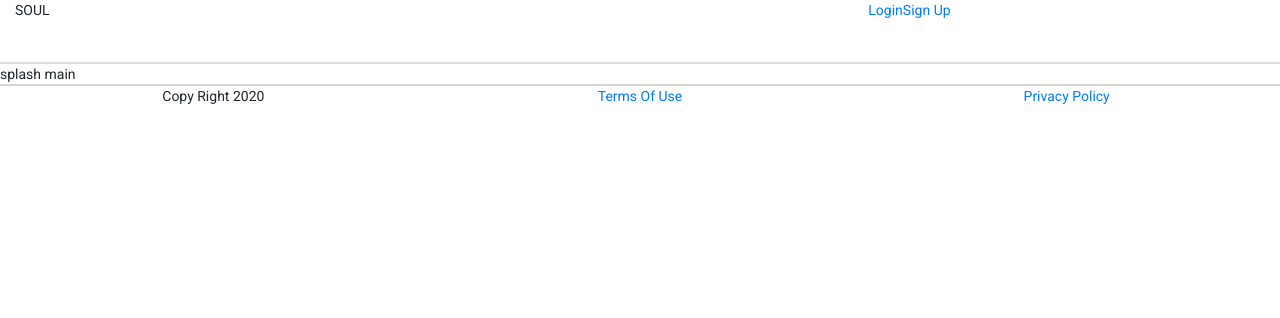
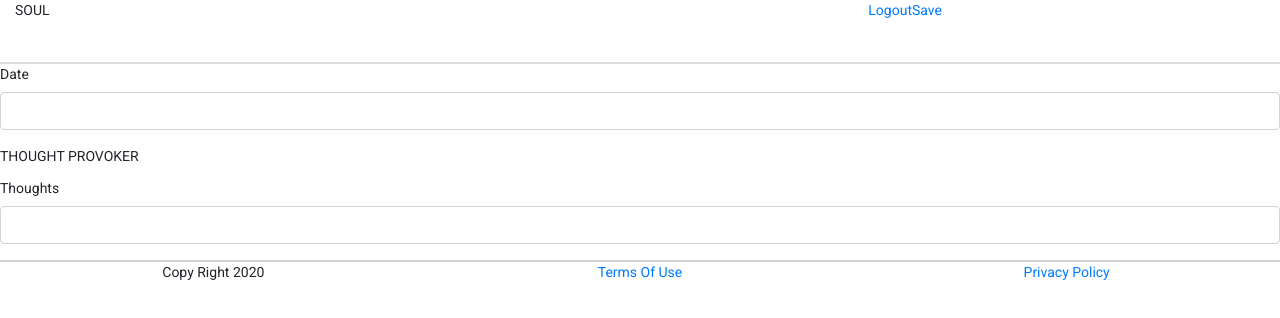
Before and after one commit to ToddAdelgren/CodeAcademySoulTherapy, an Angular app: page /journal in a window 1280 px wide. Before the commit this address led to /splash. Shown: the top 318 px of the page. Built offline with nearby package versions, Linux system fonts and the light colour scheme.

Commit message:
Work Related To Adding journal.component

```diff
--- a/src/app/app-routing.module.ts
+++ b/src/app/app-routing.module.ts
@@ -5,12 +5,15 @@ import { LoginComponent } from './components/login/login.component';
 import { SignupComponent } from './components/signup/signup.component';
 import { TermsOfuseComponent } from './components/terms-ofuse/terms-ofuse.component';
 import { PrivacyPolicyComponent } from './components/privacy-policy/privacy-policy.component';
+import { JournalComponent } from './components/journal/journal.component';
 
 
 const routes: Routes = [
   {path: 'splash', component: SplashComponent},
   {path: 'login', component: LoginComponent},
+  {path: 'logout', redirectTo: '/splash'},
   {path: 'signup', component: SignupComponent},
+  {path: 'journal', component: JournalComponent},
   {path: 'terms-ofuse', component: TermsOfuseComponent},
   {path: 'privacy-policy', component: PrivacyPolicyComponent},
   {path: '**', redirectTo: '/splash'}
--- a/src/app/app.module.ts
+++ b/src/app/app.module.ts
@@ -12,6 +12,7 @@ import { BrowserAnimationsModule } from '@angular/platform-browser/animations';
 import {MaterialModule} from './material-module';
 import { FormsModule, ReactiveFormsModule } from '@angular/forms';
 import { HttpClientModule } from '@angular/common/http';
+import { JournalComponent } from './components/journal/journal.component';
 
 @NgModule({
   declarations: [
@@ -21,7 +22,8 @@ import { HttpClientModule } from '@angular/common/http';
     LoginComponent,
     SignupComponent,
     PrivacyPolicyComponent,
-    TermsOfuseComponent
+    TermsOfuseComponent,
+    JournalComponent
   ],
   imports: [
     BrowserModule,
--- /dev/null
+++ b/src/app/components/journal/journal.component.html
@@ -0,0 +1,31 @@
+<header class="container-fluid b-header ht4">
+    <div class="row">
+        <div class="col-12 col-sm-8">SOUL</div>
+        <div class="col-12 col-sm-4">
+            <a [routerLink]="['/logout']">Logout</a>
+            <a [routerLink]="['/save']">Save</a>
+        </div>
+    </div>
+</header>
+<main>
+    <form [formGroup]="journalForm">
+        <div class="form-group">
+            <label for="journal-date">Date</label>
+            <input formControlName="journalDate" [ngClass]="{'is-invalid': showJournalDateRequired}" type="text" class="form-control" id="journal-date">
+            <small id="invalid-journal-date" [ngClass]="{'hidden': hideInvalidJournalDate}" class="form-text text-danger">Invalid Date</small>
+            <div class="invalid-feedback">
+                Please enter Date.
+            </div>
+        </div>
+        <p>THOUGHT PROVOKER</p>
+        <div class="form-group">
+            <label for="journal-thoughts">Thoughts</label>
+            <input formControlName="journalThoughts" [ngClass]="{'is-invalid': showJournalThoughtsRequired}" type="textarea" class="form-control" id="journal-thoughts">
+            <small id="invalid-journal-thoughts" [ngClass]="{'hidden': hideInvalidJournalThoughts}" class="form-text text-danger">Invalid Thoughts</small>
+            <div class="invalid-feedback">
+                Please enter your thoughts.
+            </div>
+        </div>
+    </form>
+</main>
+<app-footer></app-footer>
--- /dev/null
+++ b/src/app/components/journal/journal.component.ts
@@ -0,0 +1,27 @@
+import { Component, OnInit } from '@angular/core';
+import { FormGroup, FormBuilder, Validators } from '@angular/forms';
+
+@Component({
+  selector: 'app-journal',
+  templateUrl: './journal.component.html',
+  styleUrls: ['./journal.component.scss']
+})
+
+export class JournalComponent implements OnInit {
+
+  journalForm: FormGroup;
+  hideInvalidJournalDate: boolean = true;
+  hideInvalidJournalThoughts: boolean = true;
+  showJournalDateRequired: boolean = false;
+  showJournalThoughtsRequired: boolean = false;
+
+  constructor(private formBuilder: FormBuilder) {}
+
+  ngOnInit(): void {
+    this.journalForm = this.formBuilder.group({
+      journalDate: ['', Validators.compose([Validators.required])],
+      journalThoughts: ['', Validators.compose([Validators.required])],
+      });
+  }
+
+}
--- a/src/app/components/login/login.component.ts
+++ b/src/app/components/login/login.component.ts
@@ -2,6 +2,7 @@ import { Component, OnInit } from '@angular/core';
 import { FormGroup, FormBuilder, Validators } from '@angular/forms';
 import { UserService } from 'src/app/services/user.service';
 import { User } from 'src/app/interfaces/user';
+import { Router } from '@angular/router';
 
 @Component({
   selector: 'app-login',
@@ -18,7 +19,8 @@ export class LoginComponent implements OnInit {
   user: User;
 
   constructor(private formBuilder: FormBuilder,
-    private userService: UserService) { }
+    private userService: UserService,
+    private router: Router) {}
 
   ngOnInit(): void {
     this.loginForm = this.formBuilder.group({
@@ -42,20 +44,22 @@ export class LoginComponent implements OnInit {
 
           this.user = data['Item'];
 
-          console.log(`formpassword:${this.loginForm.value.password}`);
-          console.log(`dbpassword:${this.user.Password}`)
-
+          // Email Address in DynamoDB table SoulTherapyUser,
+          // database password not equal to entered password.
           if (this.user.Password != this.loginForm.value.password) {
 
             this.hideInvalidEmailPassword = false;
 
           } else {
 
-            console.log('LOGIN IS VALID');
+            // Valid login.
+            this.router.navigate(['/journal']);
+
           }
 
         } else {
 
+          // Email Address not in DynamoDB table SoulTherapyUser
           this.hideInvalidEmailPassword = false;
 
         }
```
Also changed, not shown: src/app/components/journal/journal.component.scss (added), 1 other file (tests, documents, lock files or other folders).
